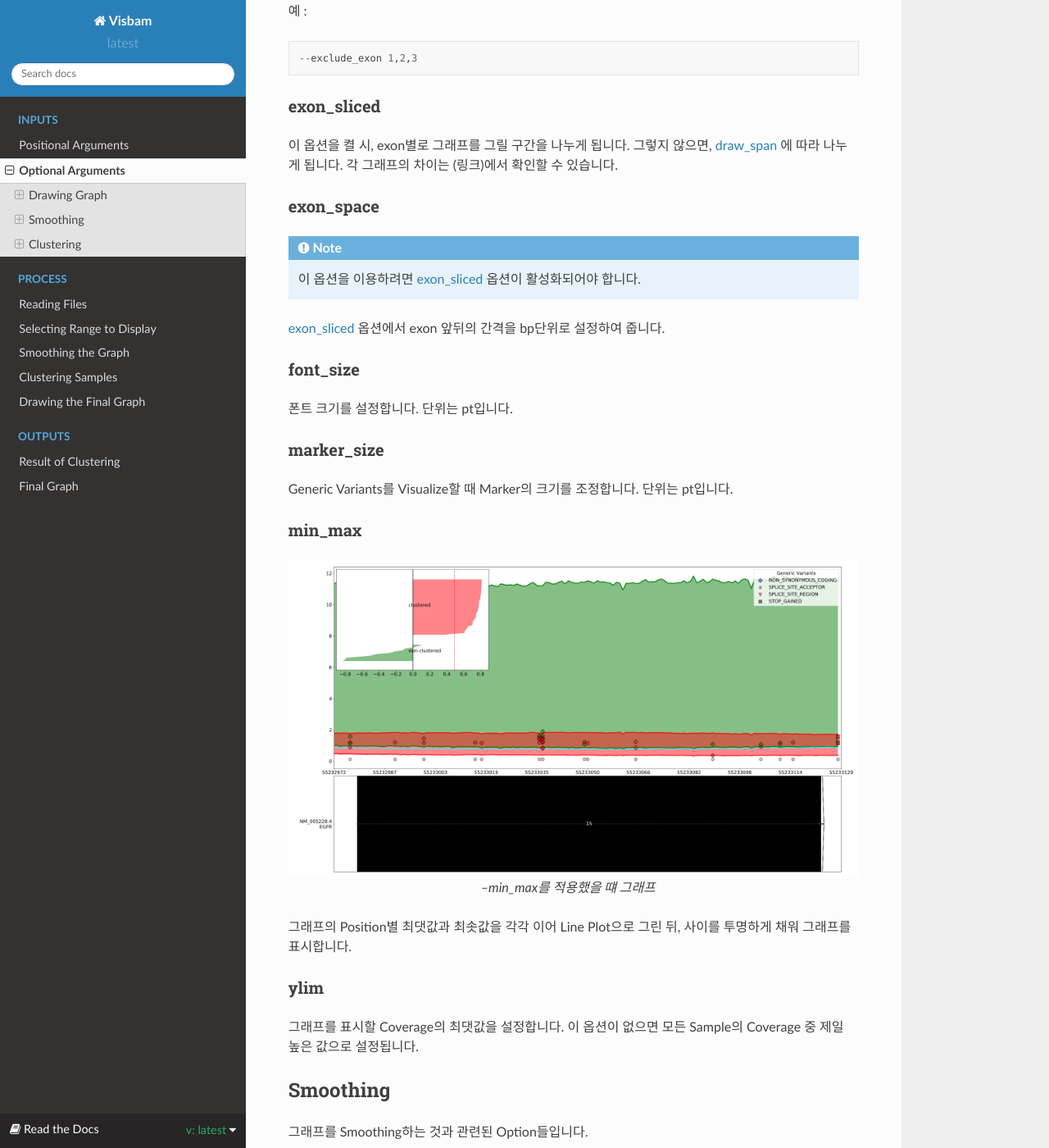
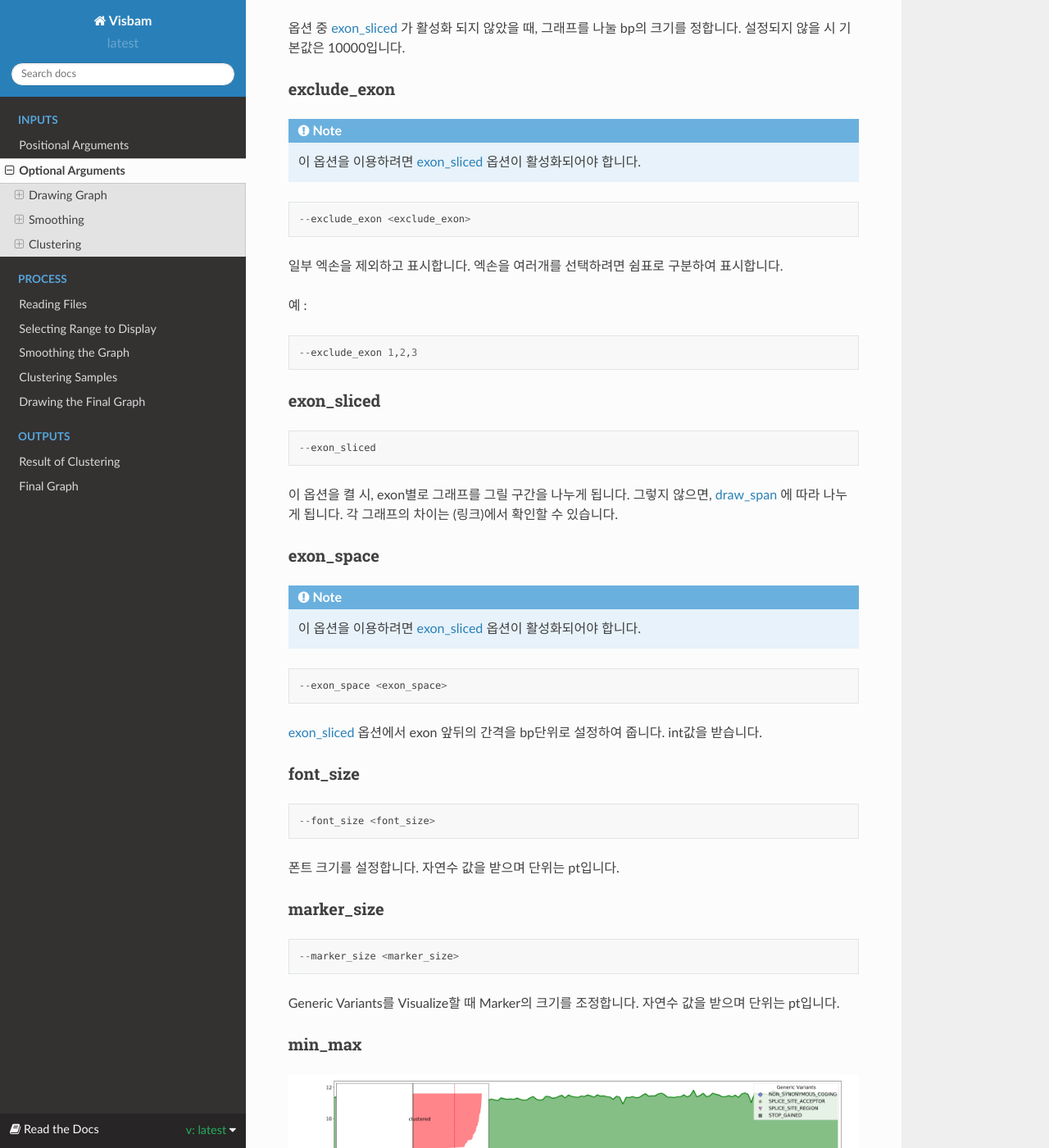
Before and after one commit to sungyoung-lee/visbam, a Sphinx documentation site: the page built from docs/input/optional.rst, in a window 1280 px wide and 1400 px high, scrolled down 1425 px. Shown: the whole window at 82% size. Built offline with Sphinx 7.4.7 and the Read the Docs theme 2.0.0, drawn with Linux system fonts in a browser that asks for light colours; some of the changed text lies outside the part shown.

Commit message:
Read The Docs v0.0.2

```diff
--- a/docs/input/optional.rst
+++ b/docs/input/optional.rst
@@ -17,6 +17,10 @@
 combine_slices
 ~~~~~~~~~~~~~~
 
+.. code::
+
+   --combine_slices
+
 엑손별로, 혹은 각 bp별로 나눠진 graph들을 합쳐주는 옵션입니다.
 합쳤을 때와 그렇지 않을 떄의 차이는 Final_Graph_ 에서 확인할 수 있습니다.
 
@@ -25,12 +29,21 @@
 curated_genes
 ~~~~~~~~~~~~~~
 
-Refseq 데이터 중 ``--curated_genes`` 파일 목록에 있는 NMID의 Refseq 데이터만 표시합니다.
+.. code::
+
+   --curated_genes <curated_genes>
+
+Refseq 데이터 중 ``<curated_genes>`` 파일 목록에 있는 NMID의 Refseq 데이터만 표시합니다.
+``<curated_genes>`` 파일은 TSV 형식으로 Column에 ``RefSeq`` 항목이 포함되어 있어야 합니다.
 
 
 
 draw_average_line
 ~~~~~~~~~~~~~~~~~
+
+.. code::
+
+   --draw_average_line
 
 전체 샘플의 bp별 평균을 붉은색 Line Plot으로 표시합니다.
 
@@ -49,6 +62,11 @@
 
     이 옵션을 이용하려면 exon_sliced_ 옵션이 비활성화되어야 합니다.
 
+.. code::
+
+   --draw_span <draw_span>
+
+
 옵션 중 exon_sliced_ 가 활성화 되지 않았을 때,
 그래프를 나눌 bp의 크기를 정합니다.
 설정되지 않을 시 기본값은 10000입니다.
@@ -63,6 +81,10 @@
 .. note::
 
     이 옵션을 이용하려면 exon_sliced_ 옵션이 활성화되어야 합니다.
+
+.. code::
+
+   --exclude_exon <exclude_exon>
 
 일부 엑손을 제외하고 표시합니다.
 엑손을 여러개를 선택하려면 쉼표로 구분하여 표시합니다.
@@ -79,6 +101,10 @@
 exon_sliced
 ~~~~~~~~~~~
 
+.. code::
+
+   --exon_sliced
+
 이 옵션을 켤 시, exon별로 그래프를 그릴 구간을 나누게 됩니다.
 그렇지 않으면, draw_span_ 에 따라 나누게 됩니다.
 각 그래프의 차이는 (링크)에서 확인할 수 있습니다.
@@ -93,21 +119,33 @@
 
     이 옵션을 이용하려면 exon_sliced_ 옵션이 활성화되어야 합니다.
 
+.. code::
+
+   --exon_space <exon_space>
+
 exon_sliced_ 옵션에서 exon 앞뒤의 간격을 bp단위로 설정하여 줍니다.
+int값을 받습니다.
 
 .. _exon_sliced : https://visbam.readthedocs.io/en/latest/input/optional.html#exon-sliced
 
 font_size
 ~~~~~~~~~~
 
-폰트 크기를 설정합니다. 단위는 pt입니다.
+.. code::
 
+   --font_size <font_size>
+
+폰트 크기를 설정합니다. 자연수 값을 받으며 단위는 pt입니다.
 
 marker_size
 ~~~~~~~~~~~
 
+.. code::
+
+   --marker_size <marker_size>
+
 Generic Variants를 Visualize할 때 Marker의 크기를 조정합니다.
-단위는 pt입니다.
+자연수 값을 받으며 단위는 pt입니다.
 
 
 min_max
@@ -120,6 +158,10 @@
 
     --min_max를 적용했을 떄 그래프
 
+.. code::
+
+   --min_max
+
 그래프의 Position별 최댓값과 최솟값을 각각 이어 Line Plot으로 그린 뒤,
 사이를 투명하게 채워 그래프를 표시합니다.
 
@@ -128,7 +170,12 @@
 ylim
 ~~~~
 
+.. code::
+
+   --ylim <ylim>
+
 그래프를 표시할 Coverage의 최댓값을 설정합니다.
+자연수 값을 받습니다.
 이 옵션이 없으면 모든 Sample의 Coverage 중
 제일 높은 값으로 설정됩니다.
 
@@ -143,6 +190,10 @@
 
 smoothing
 ~~~~~~~~~~
+
+.. code::
+
+   --smoothing <smoothing>
 
 어떤 속성으로 Smoothing을 할 지 설정합니다.
 설정할 수 있는 속성은 다음과 같습니다.
@@ -163,7 +214,12 @@
 
     이 옵션을 이용하려면 smoothing_ 옵션이 ``average`` 이어야 합니다.
 
+.. code::
+
+   --average <average>
+
 Smoothing이 average일 때, average를 적용할 앞 뒤 bp간격을 설정합니다.
+자연수 값을 받습니다.
 average가 1이면, 앞과 뒤에 각각 1bp가 적용되어 계산됩니다.
 
 fill
@@ -173,7 +229,11 @@
 
     이 옵션을 이용하려면 smoothing_ 옵션이 ``average`` 이어야 합니다.
 
-Smoothing이 average일 때, 앞 뒤로 fill_ 만큼 간격을 더 주어
+.. code::
+
+   --fill
+
+Smoothing이 average일 때, 앞 뒤로 average_ 만큼 간격을 더 주어
 그 간격에서 Moving Average를 계산합니다.
 
 
@@ -190,6 +250,10 @@
 clustering
 ~~~~~~~~~~
 
+.. code::
+
+   --clustering
+
 주어진 샘플을 두 그룹으로 Clustering 합니다.
 
 .. note::
@@ -199,6 +263,10 @@
 
 clustering_mode
 ~~~~~~~~~~~~~~~
+
+.. code::
+
+   --clustering_mode <clustering_mode>
 
 Clustering을 진행할 알고리즘을 결정합니다.
 알고리즘은 각각 ``silhouette`` , ``nmf`` , ``splice_site`` 가 있습니다.
@@ -214,7 +282,11 @@
 select_exon
 ~~~~~~~~~~~
 
-Clustering을 진행할 두 엑손의 번호를 입력합니다.
+.. code::
+
+   --select_exon <select_exon>
+
+Clustering의 기준이 될 두 엑손의 번호를 입력합니다.
 
 .. note::
 
@@ -231,7 +303,12 @@
 threshold
 ~~~~~~~~~~
 
+.. code::
+
+   --threshold <threshold>
+
 Clustering 된 그룹 중 평균이 threshold 이상인 값을 제외합니다.
+threshold의 값은 0이상인 float 값을 받습니다.
 
 
 score_plot_width
@@ -241,9 +318,13 @@
 
     이 옵션을 이용하려면 clustering_mode_ 옵션이 ``silhouette`` 이어야 합니다.
 
+.. code::
+
+   --score_plot_width <score_plot_width>
+
 Silhouette 최적화 과정에서 중간 결과로 그려지는
 CI/Tau/Score Plot의 Width를 결정합니다.
-단위는 inch입니다.
+단위는 inch이고 자연수 값을 받습니다.
 CI/Tau/Score Plot에 대해서는 Result_of_Clustering_ 문서를 참조하십시오.
 
 .. _Result_of_Clustering: https://visbam.readthedocs.io/en/latest/output/clustering.html
@@ -255,9 +336,13 @@
 
     이 옵션을 이용하려면 clustering_mode_ 옵션이 ``silhouette`` 이어야 합니다.
 
+.. code::
+
+   --score_plot_height <score_plot_height>
+
 Silhouette 최적화 과정에서 중간 결과로 그려지는
 Score Plot의 height를 결정합니다.
-단위는 inch입니다.
+단위는 inch이고 자연수 값을 받습니다.
 
 
 limit_tau
@@ -277,8 +362,12 @@
 
     이 옵션을 이용하려면 clustering_mode_ 옵션이 ``silhouette`` 이어야 합니다.
 
+.. code::
+
+   --limit_tau_low <limit_tau_low>
+
 Silhouette 최적화 과정에서 tau의 아래쪽 limit를 결정합니다.
-
+자연수 값을 받습니다.
 
 silhouette_dintv
 ~~~~~~~~~~~~~~~~
@@ -287,5 +376,9 @@
 
     이 옵션을 이용하려면 clustering_mode_ 옵션이 ``silhouette`` 이어야 합니다.
 
+.. code::
+
+   --silhouette_dintv <silhouette_dintv>
+
 Silhouette Clustering 과정에서 계산할 Exon 앞뒤의 간격을 조정합니다.
-단위는 bp입니다.
+단위는 bp이고 자연수 값을 받습니다.
--- a/docs/input/positional.rst
+++ b/docs/input/positional.rst
@@ -5,8 +5,8 @@
 이 필드들을 입력하지 않으면 실행이 되지 않습니다.
 그리고 반드시 아래와 같은 순서로 입력하셔야 합니다.
 
-python3 visualize.py ``bam_dir_path`` ``sample_list_path`` ``normal_dir_path``
-``variants_dir_path`` ``refseq_path`` ``output_prefix``
+python3 visualize.py <``bam_dir_path``> <``sample_list_path``> <``normal_dir_path``>
+<``variants_dir_path``> <``refseq_path``> <``output_prefix``>
 
 
 bam_dir_path
--- a/docs/output/clustering.rst
+++ b/docs/output/clustering.rst
@@ -20,6 +20,7 @@
 우측 상단에 있는 Legend로 Score가 어느 정도 크기인지 표시하였습니다.
 또, Plot의 색 또한 Score의 크기에 따라 다릅니다.
 오른쪽 Color Bar를 통해 Score의 크기를 알 수 있습니다.
+그리고 Plot에 중앙에 있는 숫자는 두 그룹 중 Clutering 된 그룹의 비율입니다.
 선택된 부분에 대한 Plot에는 빨간색 테두리로 강조 표시를 하였습니다.
 
 이 그래프의 Width/Height는
@@ -38,4 +39,4 @@
     :target: ../img/ratio_score_plot.png
 
 Clustering 된 것과 그렇지 않은 것 사이의 비율(Ratio)를 X축으로 하고,
-Score를 Y축으로 하여 표시한 그래프 입니다.
+Score를 Y축으로 하여 표시한 Scatter Plot 그래프 입니다.
--- a/docs/output/graph.rst
+++ b/docs/output/graph.rst
@@ -18,6 +18,8 @@
     :target: ../img/sliced_graph.png
 
 그렇지 않으면 각 Slice별로 출력됩니다.
+각 슬라이스의 파일 명 뒤에는 Slice 된 번호
+(혹은 Exon 번호)가 붙습니다.
 
 그래프는 크게 Coverage 부분, Refseq 부분으로 나누어집니다.
 Coverage부분에서는 Sample별로 계산한 Coverage들을 표시합니다.
--- a/docs/process/draw_graph.rst
+++ b/docs/process/draw_graph.rst
@@ -5,7 +5,7 @@
 이전 과정에서 계산했던 Smoothing 된(또는 그렇지 않은) Coverage,
 Generic Variants, Refseq 값을 이용하여 그래프에 표시합니다.
 
-그래프는 ``--combine_slices`` 값의 활성화 여부에 따라 한 파일로 출력될 지
+그래프는 `--combine_slices`_  값의 활성화 여부에 따라 한 파일로 출력될 지
 여러 파일로 출력될 지 결정됩니다.
 
 Output 그림에 관한 자세한 설명은 Outputs_ 문서를 참조하십시오.
@@ -28,7 +29,7 @@
 Clustering이 진행 된 경우, Clustering 된 Sample은 빨간색으로 표시됩니다.
 
 그리고 해당 Clustering이 얼마나 잘 되었는지 확인할 수 있는
-Clustering Evaluation 그래프를 각 Exon별로 제공합니다.
+Clustering Evaluation 그래프를 각 Exon별로 그려줍니다.
 
 
 
```
Also changed, not shown: other parts of docs/input/positional.rst (+2 -0 lines), other parts of docs/process/draw_graph.rst (+1 -0 lines), docs/index.rst (+13 -0 lines).
